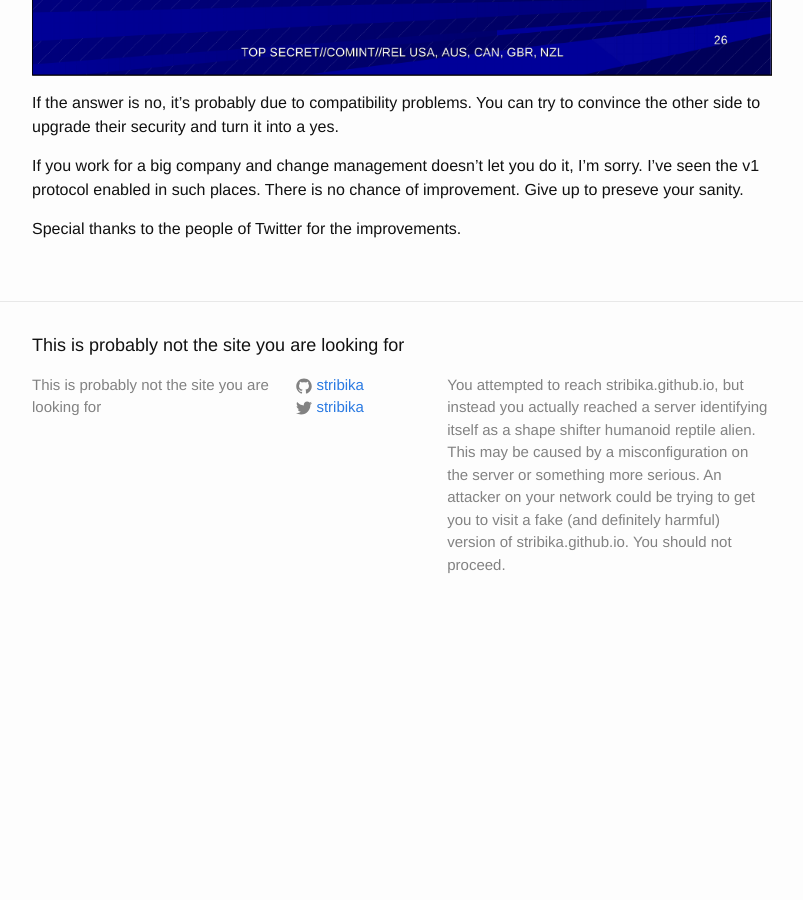
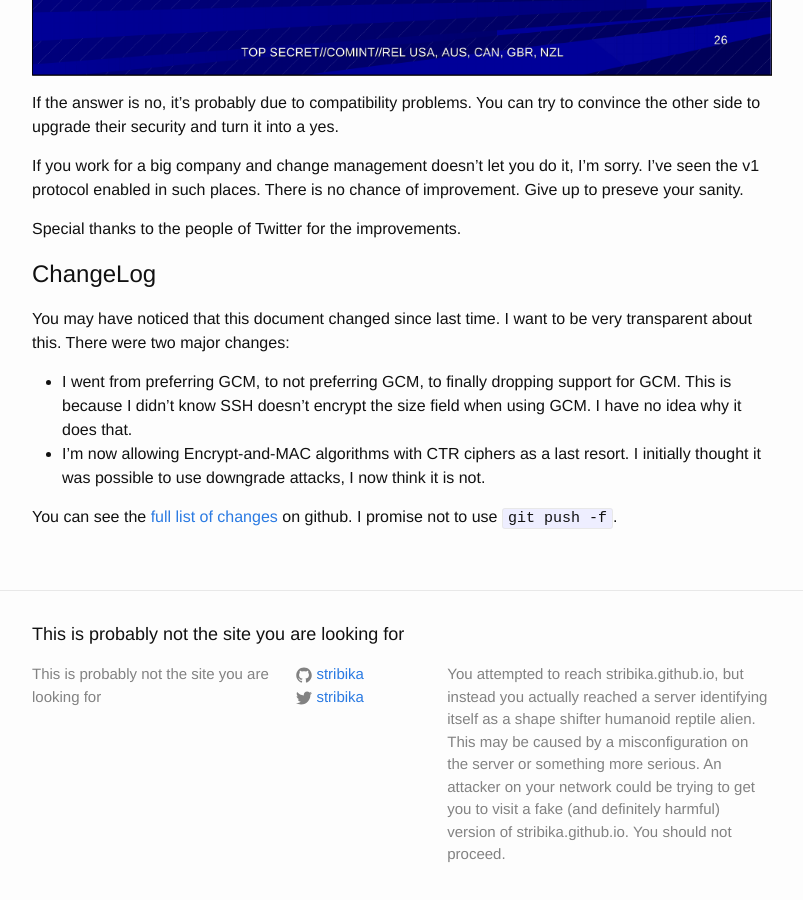
Before and after one commit to stribika/stribika.github.io, a Jekyll site: the page built from _posts/2015-01-04-secure-secure-shell.md, in a window 1280 px wide and 900 px high, scrolled down 7864 px. Shown: the whole window, without its empty margins (238-1041 px from the left). Built offline with Jekyll 4.4.1, drawn with Linux system fonts in a browser that asks for light colours; before the commit the page ends 8500 px from its top, so only the background shows below that.

Commit message:
Changelog.

```diff
--- a/_posts/2015-01-04-secure-secure-shell.md
+++ b/_posts/2015-01-04-secure-secure-shell.md
@@ -355,6 +355,21 @@
 
 Special thanks to the people of Twitter for the improvements.
 
+# ChangeLog
+
+You may have noticed that this document changed since last time.
+I want to be very transparent about this.
+There were two major changes:
+
+* I went from preferring GCM, to not preferring GCM, to finally dropping support for GCM.
+  This is because I didn't know SSH doesn't encrypt the size field when using GCM.
+  I have no idea why it does that.
+* I'm now allowing Encrypt-and-MAC algorithms with CTR ciphers as a last resort.
+  I initially thought it was possible to use downgrade attacks, I now think it is not.
+
+You can see the [full list of changes][changelog] on github.
+I promise not to use `git push -f`.
+
 [snowden-docs]: https://www.spiegel.de/international/germany/inside-the-nsa-s-war-on-internet-security-a-1010361.html
 [dh]: https://en.wikipedia.org/wiki/Diffie%E2%80%93Hellman_key_exchange
 [ecdh]: https://en.wikipedia.org/wiki/Elliptic_curve_Diffie%E2%80%93Hellman
@@ -371,3 +386,4 @@
 [aes-gcm]: http://blog.djm.net.au/2013/11/chacha20-and-poly1305-in-openssh.html
 [grsec]: https://grsecurity.net/
 [tor-hs]: https://www.torproject.org/docs/hidden-services.html.en
+[changelog]: https://github.com/stribika/stribika.github.io/commits/master/_posts/2015-01-04-secure-secure-shell.md
```
